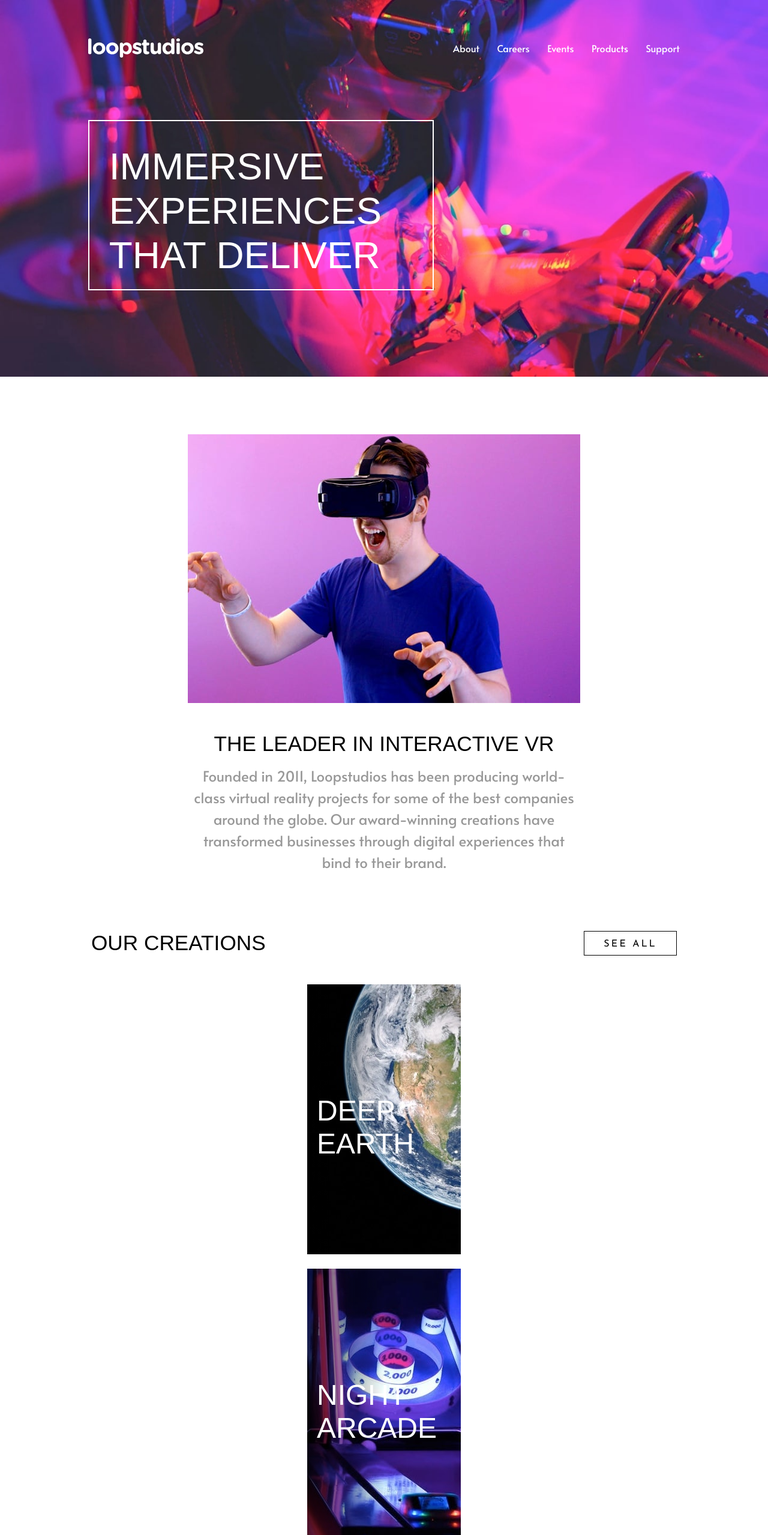
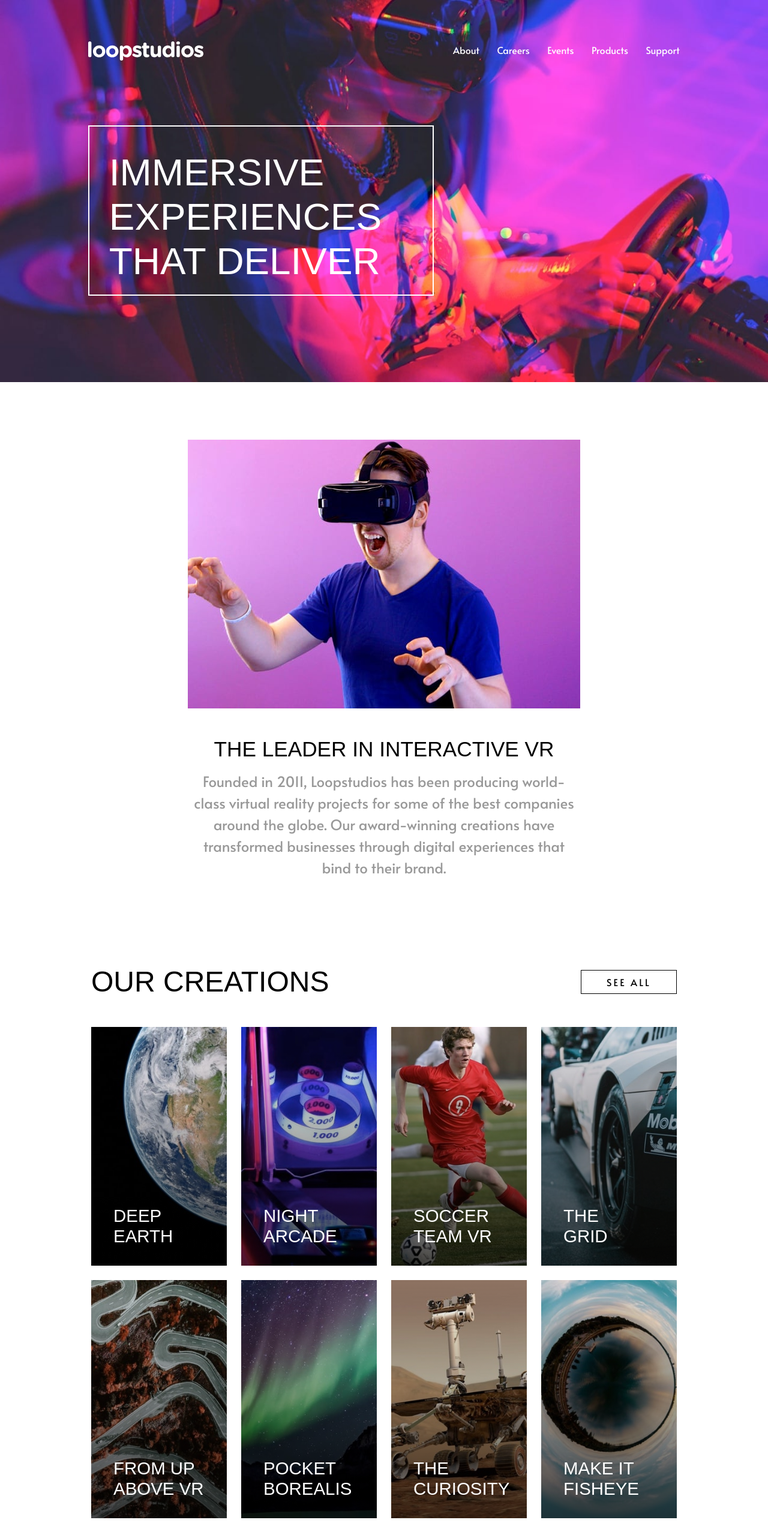
Before and after one commit to andwehehe/FMC-Loopstudio-landing-page, a React (Vite) app: page / in a window 1280 px wide. Shown: the top 2559 px of the page at 60% size. Built offline with nearby package versions, Linux system fonts and the light colour scheme; a web font is replaced by a local one.

Commit message:
finished desktop layout and added overlay menu for mobile

```diff
--- a/src/App.jsx
+++ b/src/App.jsx
@@ -8,11 +8,24 @@ import { useState, useEffect } from "react";
 function App() {
 
     const [ isMobile, setIsMobile ] = useState(window.innerWidth < 768);
+    const [ openMenu, setOpenMenu ] = useState("none");
 
     useEffect(() => {
       const handleResize = () => {
-        setIsMobile(window.innerWidth < 768);
+        if(window.innerWidth < 768) {
+          setIsMobile(true);
+        } else {
+          setIsMobile(false);
+          document.body.classList.remove("fixedBody");
+        }
       }
+
+      const closeMenuIfDesktop = () => {
+        if(isMobile) {
+          setOpenMenu("none");
+        }
+      }
+      closeMenuIfDesktop()
 
       window.addEventListener('resize', handleResize);
       handleResize();
@@ -20,12 +33,16 @@ function App() {
       return () => {
         window.removeEventListener('resize', handleResize);
       }
-    }, [])
+    }, [isMobile])
 
   return(
     <>
       <div className="mainContainer">
-        <Header isMobile={isMobile}/>
+        <Header
+          isMobile={isMobile}
+          openMenu={openMenu}
+          setOpenMenu={setOpenMenu}
+        />
         <Introduction isMobile={isMobile}/>
         <Creations isMobile={isMobile}/>
         <Footer />
--- a/src/assets/components/Creations/Creations.jsx
+++ b/src/assets/components/Creations/Creations.jsx
@@ -45,7 +45,9 @@ function Creations({ isMobile }) {
               >
 
                 <img src={isMobile ? mobile : desktop} alt={title} />
-                <p className={`${styles.cardTitle} ${styles[key]}`}> {title} </p>
+                <div className={styles.shadowBackground}>
+                  <p className={`${styles.cardTitle} ${styles[key]}`}> {title} </p>
+                </div>
 
               </div>
             );
--- a/src/assets/components/Creations/Creations.module.css
+++ b/src/assets/components/Creations/Creations.module.css
@@ -12,7 +12,7 @@
 }
 
 .creationTitle {
-  font-size: clamp(1.8rem, 7vw, 2.2rem);
+  font-size: clamp(1.8rem, 7vw, 3rem);
   font-weight: var(--fw-300);
   text-align: center;
   margin-block-end: 3rem;
@@ -20,8 +20,9 @@
 
 .creations {
   display: grid;
-  /* grid-template-columns: repeat(auto-fit, 319.97px); */
   grid-gap: 1.5rem;
+  place-items: center;
+  width: 100%;
 }
 
 .cards {
@@ -35,19 +36,23 @@
   z-index: 1;
 }
 
+.shadowBackground {
+  display: flex;
+  align-items: center;
+  position: absolute;
+  z-index: 2;
+  width: 100%;
+  height: 100%;
+  padding-inline-start: 1rem;
+  padding-block-start: 1.7rem;
+  background: linear-gradient(to right, rgba(0, 0, 0, 0.7), rgba(0, 0, 0, 0));
+}
+
 .cardTitle {
   font-size: clamp(1.2rem, 7vw, 3rem);
   font-weight: var(--fw-300);
   color: var(--White);
-  position: absolute;
-  z-index: 2;
-  display: flex;
-  align-items: center;
-  padding-inline-start: 1rem;
-  padding-block-start: 1.7rem;
   width: 50%;
-  height: 100%;
-  background: linear-gradient(to right, rgba(0, 0, 0, 0.7), rgba(0, 0, 0, 0));
 }
 
 .theGrid {
@@ -55,9 +60,11 @@
 }
 
 .seeAllBtn {
+  font-family: 'Alata', sans-serif;
   letter-spacing: 0.2rem;
-  padding-block: 0.8rem 0.6rem;
   border: solid black 0.1rem;
+  padding-block: 0.5rem;
+  padding-inline: 1.5rem;
   margin-block: 2rem;
   width: 50%;
 }
@@ -66,10 +73,15 @@
   display: none;
 }
 
-@media (min-width: 48rem) {
+@media (min-width: 768px) {
   .creationsSection {
     margin-inline: auto;
+    margin-block: 3rem 12rem;
     width: clamp(42rem, 80vw, 125rem);
+  }
+
+  .creations {
+    grid-template-columns: repeat(auto-fit, minmax(13rem, 1fr));
   }
 
   .titleButton {
@@ -78,6 +90,23 @@
     align-items: center;
     margin-block-end: 3rem;
     width: 100%;
+  }
+
+  .shadowBackground {
+    padding-block: clamp(1rem, calc(3.2857rem - 1.2857vw), 2rem);
+    padding-inline: clamp(1rem, calc(4.0286rem - 2.1429vw), 2.5rem);
+    background: linear-gradient(to top, rgba(0, 0, 0, 0.7), rgba(0, 0, 0, 0));
+  }
+
+  .cardTitle {
+    font-size: clamp(1.6rem, 2.3vw, 2rem);
+    align-self: flex-end;
+    height: max-content;
+    width: 100%;
+  }
+
+  .theGrid {
+    width: 30%;
   }
 
   .creationTitle {
@@ -90,11 +119,27 @@
 
   .seeAllBtnTop {
     display: block;
-  }
-
-  .seeAllBtnTop {
     margin: 0;
     width: max-content;
     padding-inline: 2rem;
+    width: 10rem;
   }
 }
+
+/* Hover effects */
+
+.seeAllBtn:hover {
+  cursor: pointer;
+  color: var(--White);
+  background-color: var(--Black);
+}
+
+.shadowBackground:hover {
+  cursor: pointer;
+  background: none;
+  background-color: rgba(255, 255, 255, 0.768);
+}
+
+.shadowBackground:hover .cardTitle {
+  color: var(--Black);
+}
--- a/src/assets/components/Footer/Footer.jsx
+++ b/src/assets/components/Footer/Footer.jsx
@@ -9,6 +9,7 @@ function Footer() {
 
   return(
     <footer className={styles.footer}>
+      <div className={styles.leftFooterSection}>
         <img
           src={logo}
           alt="logo"
@@ -24,7 +25,9 @@ function Footer() {
             <li>Support</li>
           </ul>
         </nav>
+      </div>
 
+      <div className={styles.rightFooterSection}>
         <section className={styles.socials}>
           <img src={facebook} alt="facebook" />
           <img src={twitter} alt="twitter" />
@@ -33,6 +36,7 @@ function Footer() {
         </section>
 
         <p className={styles.credits}>© 202 | Loopstudios. All rights reserved.</p>
+      </div>
     </footer>
   );
 }
--- a/src/assets/components/Footer/Footer.module.css
+++ b/src/assets/components/Footer/Footer.module.css
@@ -7,6 +7,14 @@
   align-items: center;
   padding-block: 4rem;
   background-color: var(--Black);
+}
+
+.leftFooterSection,
+.rightFooterSection {
+  display: flex;
+  flex-direction: column;
+  align-items: center;
+  justify-content: center;
 }
 
 .logo {
@@ -33,3 +41,61 @@
   color: var(--Grey-200);
   margin-block-start: 1rem;
 }
+
+@media (min-width: 768px) {
+  .footer {
+    flex-direction: row;
+    justify-content: space-between;
+    padding-inline: 12vw;
+  }
+
+  .leftFooterSection {
+    align-items: flex-start;
+    gap: 2rem;
+  }
+
+  .rightFooterSection {
+    align-items: flex-end;
+    gap: 2rem;
+  }
+
+  .navBar ul {
+    flex-direction: row;
+    gap: 1.8rem;
+  }
+
+  .navBar {
+    margin: 0;
+  }
+
+  .credits {
+    margin: 0;
+  }
+}
+
+.navBar ul li::after {
+  content: "";
+  display: block;
+  margin-block-start: 0.55rem;
+  width: 100%;
+  height: 0.15rem;
+}
+
+/* Hover effects */
+.navBar ul li:hover::after {
+  content: "";
+  display: block;
+  margin-inline: auto;
+  margin-block-start: 0.55rem;
+  width: 50%;
+  height: 0.15rem;
+  background-color: var(--White);
+}
+
+.navBar ul li:hover {
+  cursor: pointer;
+}
+
+.socials:hover {
+  cursor: pointer;
+}
--- a/src/assets/components/Header/Header.jsx
+++ b/src/assets/components/Header/Header.jsx
@@ -4,13 +4,57 @@ import logo from "/src/assets/images/icons/logo.svg";
 import menuIcon from "/src/assets/images/icons/icon-hamburger.svg";
 import headerBGMobile from "/src/assets/images/mobile/image-hero.jpg"
 import headerBGDesktop from "/src/assets/images/desktop/image-hero.jpg"
+import closeIcon from "/src/assets/images/icons/icon-close.svg"
 
-function Header({ isMobile }) {
+function Header({ isMobile, setOpenMenu, openMenu }) {
+
+  const handleOpenMenu = () => {
+    setOpenMenu("block");
+    document.body.classList.add("fixedBody");
+  }
+
+  const handleCloseMenu = () => {
+    setOpenMenu("none");
+    document.body.classList.remove("fixedBody");
+  }
+
 
   return(
     <header
       className={styles.heroSection}
     >
+
+      <section
+        className={styles.menuOverlay}
+        style={{ display: isMobile ? openMenu : "none" }}
+      >
+
+        <div className={styles.logoClose}>
+          <img
+            className={styles.logoOverlay}
+            src={logo}
+            alt="loopstudios' logo"
+          />
+
+          <img
+            className={styles.closeMenu}
+            src={closeIcon}
+            alt="close' icon"
+            onClick={handleCloseMenu}
+          />
+        </div>
+
+        <nav className={`${styles.menuNav} ${styles.menuNavOverlay}`}>
+          <ul>
+            <li>ABOUT</li>
+            <li>CAREERS</li>
+            <li>EVENTS</li>
+            <li>PRODUCTS</li>
+            <li>SUPPORT</li>
+          </ul>
+        </nav>
+
+      </section>
 
       <img
         src={isMobile ? headerBGMobile : headerBGDesktop}
@@ -31,6 +75,7 @@ function Header({ isMobile }) {
             alt="menu"
             className={styles.menuIcon}
             style={{ display: isMobile ? "block" : "none" }}
+            onClick={handleOpenMenu}
           />
 
           <nav className={styles.menuNav} style={{ display: isMobile ? "none" : "block" }}>
--- a/src/assets/components/Header/Header.module.css
+++ b/src/assets/components/Header/Header.module.css
@@ -46,10 +46,61 @@
   gap: clamp(1rem, 2.3vw, 2rem);
 }
 
+/* Overlay Menu Start */
+.menuOverlay {
+  position: fixed;
+  top: 0%;
+  left: 0%;
+  z-index: 3;
+  width: 100%;
+  height: 100vh;
+  padding: 3rem 2rem;
+  background-color: black;
+}
+
+.logoClose {
+  display: flex;
+  justify-content: space-between;
+  align-items: center;
+}
+
+.closeMenu {
+  cursor: pointer;
+  width: 1.5rem;
+}
+
+.logoOverlay {
+  width: 10rem;
+}
+
+.menuNavOverlay ul {
+  font-family: 'Josefin Sans', sans-serif;
+  font-size: 2rem;
+  font-weight: var(--fw-300);
+  display: flex;
+  flex-direction: column;
+  gap: 2rem;
+  padding-block-start: 10rem;
+}
+
+.menuNavOverlay ul li {
+  border-bottom: solid 0.15rem transparent;
+  width: max-content;
+}
+
+.menuNavOverlay ul li:hover {
+  cursor: pointer;
+  border-bottom: solid 0.15rem var(--White);
+}
+/* Overlay Menu End */
+
 @media (min-width: 48rem) {
-
   .heroSection {
     padding-inline: 11.5vw;
+  }
+
+  .menuNav {
+    margin-block-start: 0.5rem;
   }
 
   .title {
@@ -61,4 +112,27 @@
   .moleBr {
     display: none;
   }
+
+  .menuNav ul li::after {
+    content: "";
+    display: block;
+    margin-block-start: 0.55rem;
+    width: 100%;
+    height: 0.15rem;
+  }
+
+  /* Hover effects */
+  .menuNav ul li:hover::after {
+    content: "";
+    display: block;
+    margin-inline: auto;
+    margin-block-start: 0.55rem;
+    width: 50%;
+    height: 0.15rem;
+    background-color: var(--White);
+  }
+
+  .menuNav ul li:hover {
+    cursor: pointer;
+  }
 }
--- a/src/index.css
+++ b/src/index.css
@@ -67,3 +67,7 @@ input, button, textarea, select {
 body {
   font-family: 'Josefin Sans', sans-serif;
 }
+
+.fixedBody {
+  position: fixed;
+}
```
Lines whose indentation alone changed are shown as unchanged.
